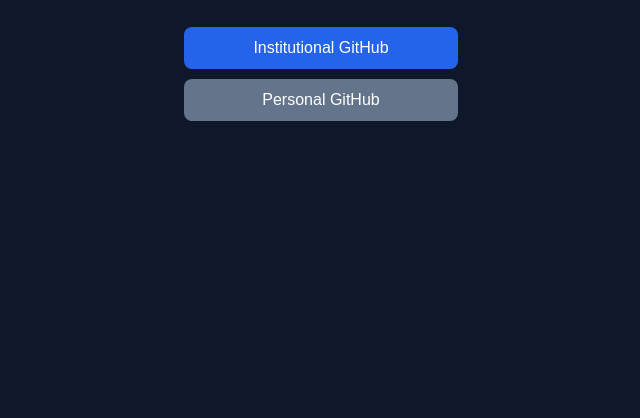
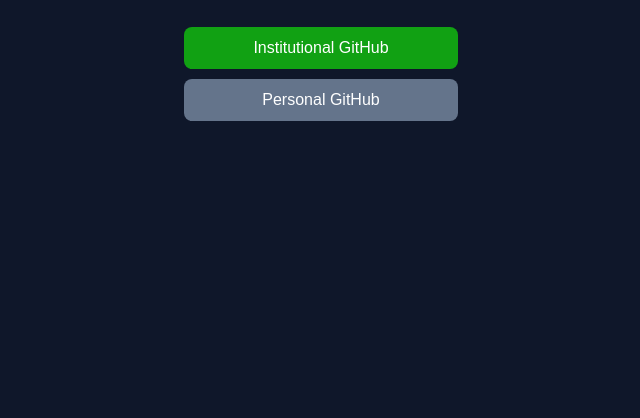
Before and after one commit to nicolasrivera2003/nicolasrivera2003.github.io, a plain HTML site: page index.html in a window 1280 px wide. Shown: the part 382-800 px from the top of the page, without its empty margins (319-959 px from the left). Drawn offline with Linux system fonts and the light colour scheme.

Commit message:
Initial Commit

```diff
--- a/style.css
+++ b/style.css
@@ -27,7 +27,7 @@
     width: 250px;
     margin: 10px auto;
     padding: 12px;
-    background: #2563eb;
+    background: #11a113;
     color: white;
     text-decoration: none;
     border-radius: 8px;
```
Also changed, not shown: 1 other file.
